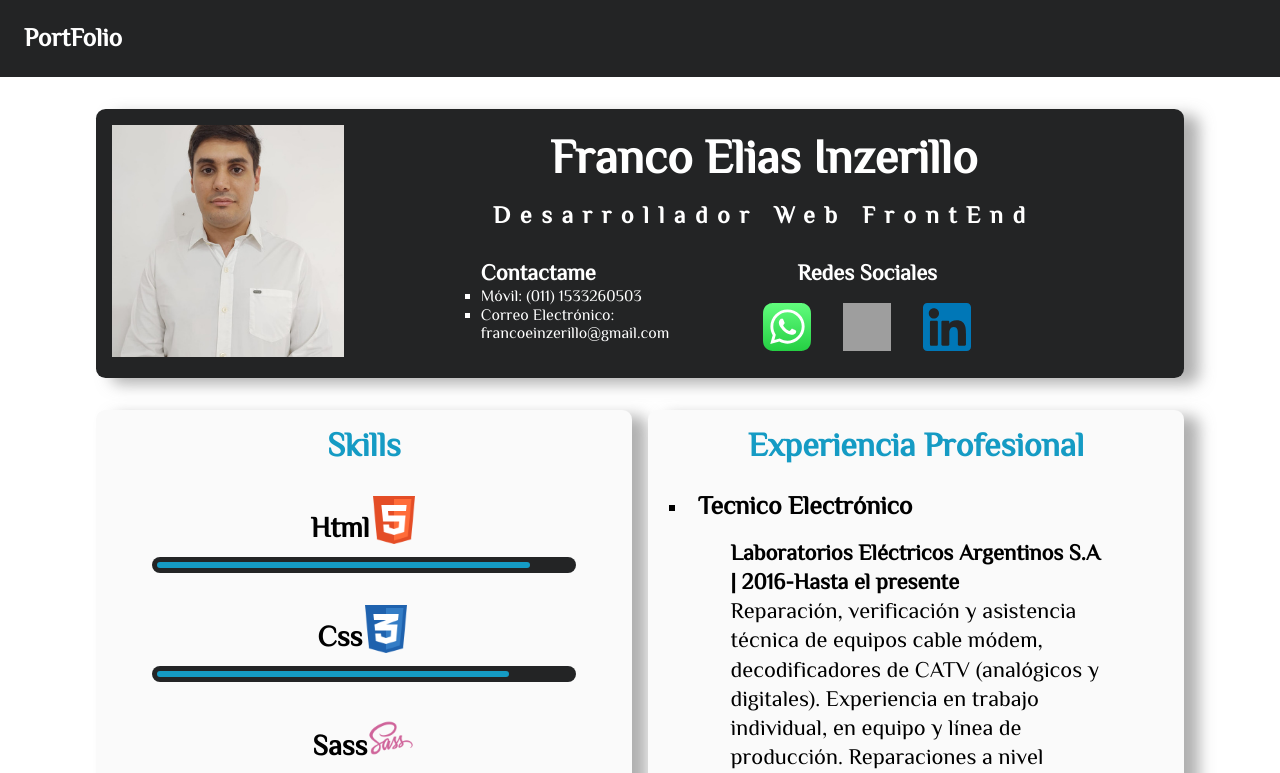
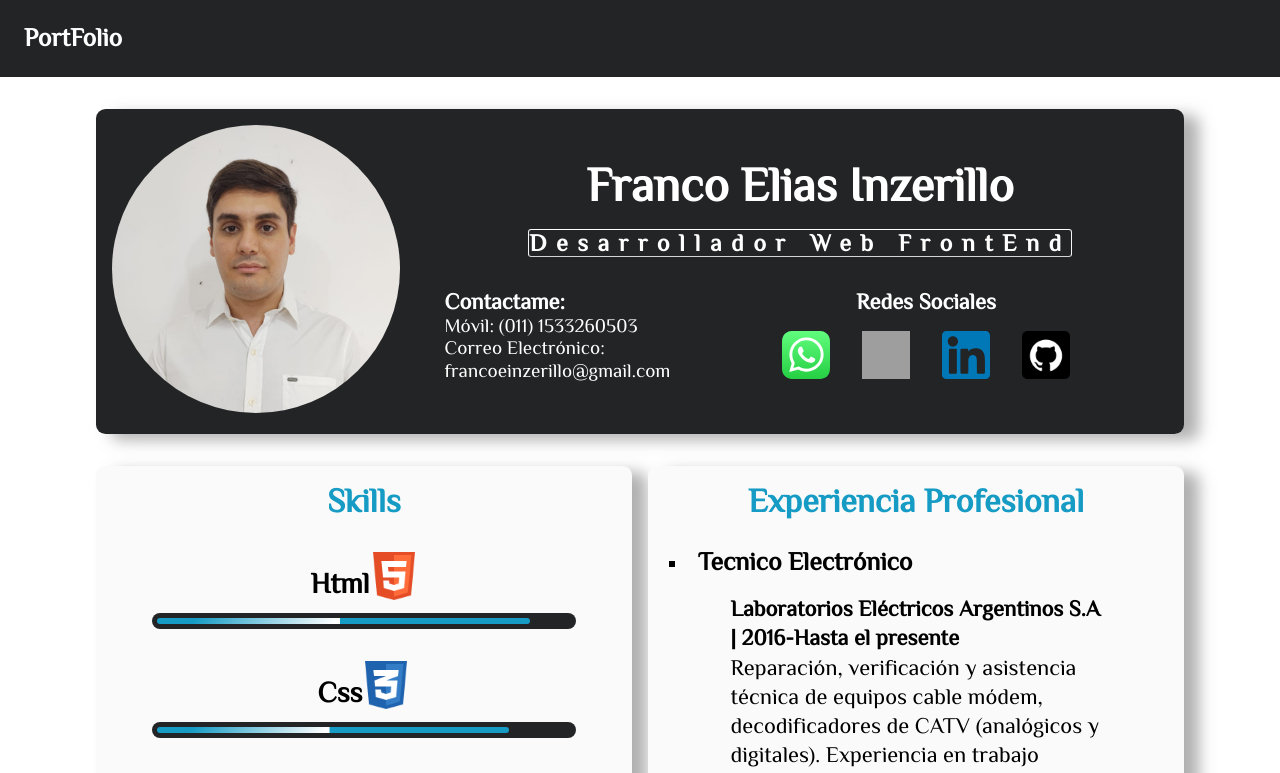
Before and after one commit to Frank076-web/PortFolio, a Next.js app: page / in a window 1280 px wide. Shown: the top 773 px of the page. Built offline with nearby package versions, Linux system fonts and the light colour scheme; grey boxes are pictures that could not be loaded.

Commit message:
finished v 2.0 (#5)
* finished v 2.0

* remove useEffect unused

* trying to fix deploy problem with gradient progressBar

* timing animation

* timing animation

```diff
--- a/components/acerca/styles/acerca.scss
+++ b/components/acerca/styles/acerca.scss
@@ -3,10 +3,11 @@
 
 .main-acerca {
 	padding: 1rem;
-	color: $colorSecondaryDark;
+	color: $colorPrimary;
 	font-size: 1.4rem;
 
 	&__card {
+		animation: scaleAdapt 1s linear;
 		margin-left: auto;
 		margin-right: auto;
 		padding: 1rem;
@@ -15,6 +16,7 @@
 	}
 
 	&__card--container {
+		animation: visibleImg 1.5s cubic-bezier(1, 0.89, 0.45, 0.96);
 		@include desktop {
 			margin-bottom: 4rem;
 		}
@@ -24,9 +26,12 @@
 		text-align: center;
 	}
 	&__card--content {
-		@include flex(row, center, center, nowrap);
+		@include desktop {
+			@include flex(row, center, center, nowrap);
+		}
 
 		img {
+			display: block;
 			width: 80%;
 			height: auto;
 			margin-left: auto;
@@ -37,17 +42,17 @@
 				width: 18rem;
 				height: 18rem;
 				margin-bottom: 4rem;
-				margin-left: 4rem;
 			}
 			@include desktop {
 				margin-bottom: 0;
+				margin-left: 4rem;
 			}
 		}
 		p {
 			margin-top: 1rem;
 			margin-left: 0.8rem;
 			margin-right: 0.8rem;
-			color: $colorSecondary;
+			color: #fff;
 
 			text-align: center;
 			@include tablet {
--- a/components/index/MainIndex.jsx
+++ b/components/index/MainIndex.jsx
@@ -18,13 +18,7 @@ const MainIndex = () => {
 	return (
 		<main className="main">
 			<div className="main__image">
-				<Image
-					src="/images/frank-image.png"
-					alt="Image-curriculum"
-					width={300}
-					height={300}
-					objectFit="cover"
-				/>
+				<img src="/images/frank-image.png" alt="Imagen autor" />
 			</div>
 
 			<div className="main__text-container">
@@ -37,11 +31,9 @@ const MainIndex = () => {
 
 				<div className="main__contact-media">
 					<div className="main__contact-media__contact">
-						<h2>Contactame</h2>
-						<ul>
-							<li>Móvil: (011) 1533260503</li>
-							<li>Correo Electrónico: francoeinzerillo@gmail.com</li>
-						</ul>
+						<h2>Contactame:</h2>
+						<p>Móvil: (011) 1533260503</p>
+						<p>Correo Electrónico: francoeinzerillo@gmail.com</p>
 					</div>
 					<div className="main__contact-media__social">
 						<h2>Redes Sociales</h2>
@@ -59,6 +51,13 @@ const MainIndex = () => {
 							>
 								<img src="/images/linkedin.svg" alt="linkedin" />
 							</a>
+							<a
+								href="https://github.com/Frank076-web"
+								rel="noreferrer"
+								target="_blank"
+							>
+								<img src="/images/gitHub.png" alt="linkedin" />
+							</a>
 						</div>
 					</div>
 				</div>
--- a/components/index/SectionSkills.jsx
+++ b/components/index/SectionSkills.jsx
@@ -16,7 +16,7 @@ const SectionSkills = () => {
 							<div
 								className="section-skills__progressbar__bar"
 								style={{ width: `${level}` }}
-							/>
+							></div>
 						</div>
 					</div>
 				))}
--- a/components/index/styles/_mainIndex.scss
+++ b/components/index/styles/_mainIndex.scss
@@ -10,13 +10,22 @@
 	@include flex(row, flex-start, center);
 
 	&__image {
-		text-align: center;
-		margin: 1rem;
-		@include tablet {
-			margin-right: 2rem;
-		}
-		@include desktop {
-			margin-right: 0;
+		img {
+			border-radius: 50%;
+			width: 15rem;
+			height: 15rem;
+			object-fit: cover;
+			object-position: top;
+			padding: 1rem;
+
+			@include tablet {
+				width: 13rem;
+				height: 13rem;
+			}
+			@include desktop {
+				width: 20rem;
+				height: 20rem;
+			}
 		}
 	}
 
@@ -29,6 +38,12 @@
 			a {
 				color: #fff;
 				text-decoration: none;
+
+				border-top: 1px solid #fff;
+				border-right: 1px solid #f5f5f5;
+				border-bottom: 1px solid #d5d5d5;
+				border-left: 1px solid #f5f5f5;
+				border-radius: 0.2rem;
 			}
 		}
 
@@ -58,22 +73,18 @@
 
 	&__contact-media {
 		@include flex(row, center, flex-start);
-		@include tablet {
-			font-size: 0.6rem;
-		}
+
 		@include desktop {
 			font-size: 1.2rem;
 		}
 
 		&__contact {
+			text-align: center;
+			@include tablet {
+				text-align: start;
+			}
 			h2 {
 				font-size: 1.4rem;
-				text-align: center;
-			}
-			@include tablet {
-				h2 {
-					text-align: start;
-				}
 			}
 
 			ul {
@@ -124,11 +135,6 @@
 				@include tablet {
 					@include flex(row, center, center);
 				}
-				@media screen and (min-width: 736px) and (max-width: 768px) {
-					display: flex;
-					flex-wrap: wrap;
-					justify-content: center;
-				}
 			}
 		}
 	}
--- a/components/index/styles/_sectionSkills.scss
+++ b/components/index/styles/_sectionSkills.scss
@@ -43,9 +43,15 @@
 		border-radius: 1.3rem;
 		padding: 0.3rem;
 		&__bar {
-			background-color: $backgroundColorProgressBar;
+			background: repeating-linear-gradient(
+				135deg,
+				$backgroundColorProgressBar 0 80%,
+				#fff 99% 100%
+			);
+			background-size: 200%;
 			height: 0.4rem;
 			border-radius: 1rem;
+			animation: progressBarLoading 8s linear infinite;
 		}
 	}
 }
--- a/package.json
+++ b/package.json
@@ -1,6 +1,6 @@
 {
 	"name": "portfolio",
-  "version": "0.1.0",
+	"version": "0.2.0",
 	"private": true,
 	"scripts": {
 		"dev": "next dev",
--- a/styles/_keyframes.scss
+++ b/styles/_keyframes.scss
@@ -15,18 +15,56 @@
 		transform: translate(0, 0);
 	}
 	20% {
-		transform: translate(0, -0.1rem);
+		transform: translate(0, -0.15rem);
 	}
 	40% {
-		transform: translate(0, 0.1rem);
+		transform: translate(0, 0.15rem);
 	}
 	60% {
-		transform: translate(0, -0.1rem);
+		transform: translate(0, -0.15rem);
 	}
 	80% {
-		transform: translate(0, 0.1rem);
+		transform: translate(0, 0.15rem);
 	}
 	to {
 		transform: translate(0);
 	}
 }
+
+@keyframes visibleImg {
+	from {
+		opacity: 0.1;
+		transform: translateX(-100vw);
+	}
+	80% {
+		opacity: 0.6;
+	}
+	to {
+		transform: translateX(0);
+		opacity: 1;
+	}
+}
+
+@keyframes scaleAdapt {
+	0% {
+		opacity: 0.1;
+		transform: scale(0.2);
+	}
+	50% {
+		opacity: 0.5;
+		transform: scale(1.2);
+	}
+	100% {
+		opacity: 1;
+		transform: scale(1);
+	}
+}
+
+@keyframes progressBarLoading {
+	from {
+		background-position: 100% 0;
+	}
+	to {
+		background-position: -100% 0;
+	}
+}
```
Also changed, not shown: components/acerca/AcercaMain.jsx (+10 -4 lines), utils/getAge.js (added, +13 -0 lines), public/images/gitHub.png (added). Lines whose indentation alone changed are shown as unchanged.
